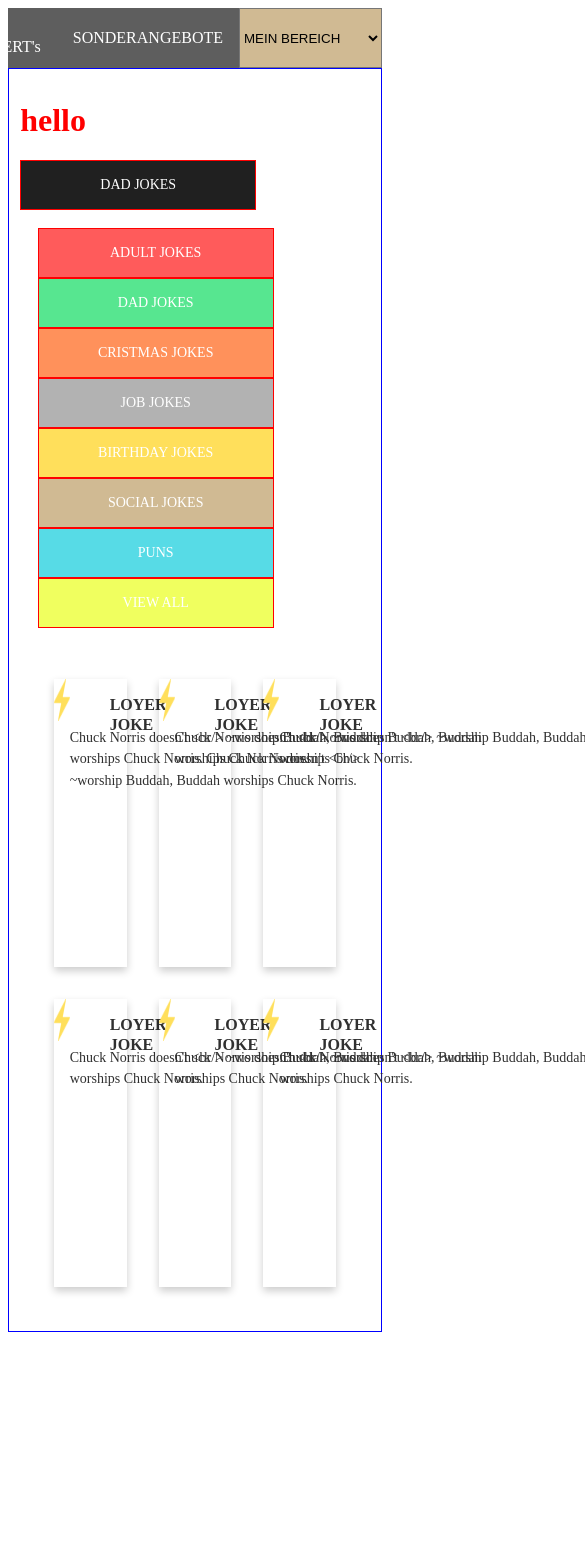
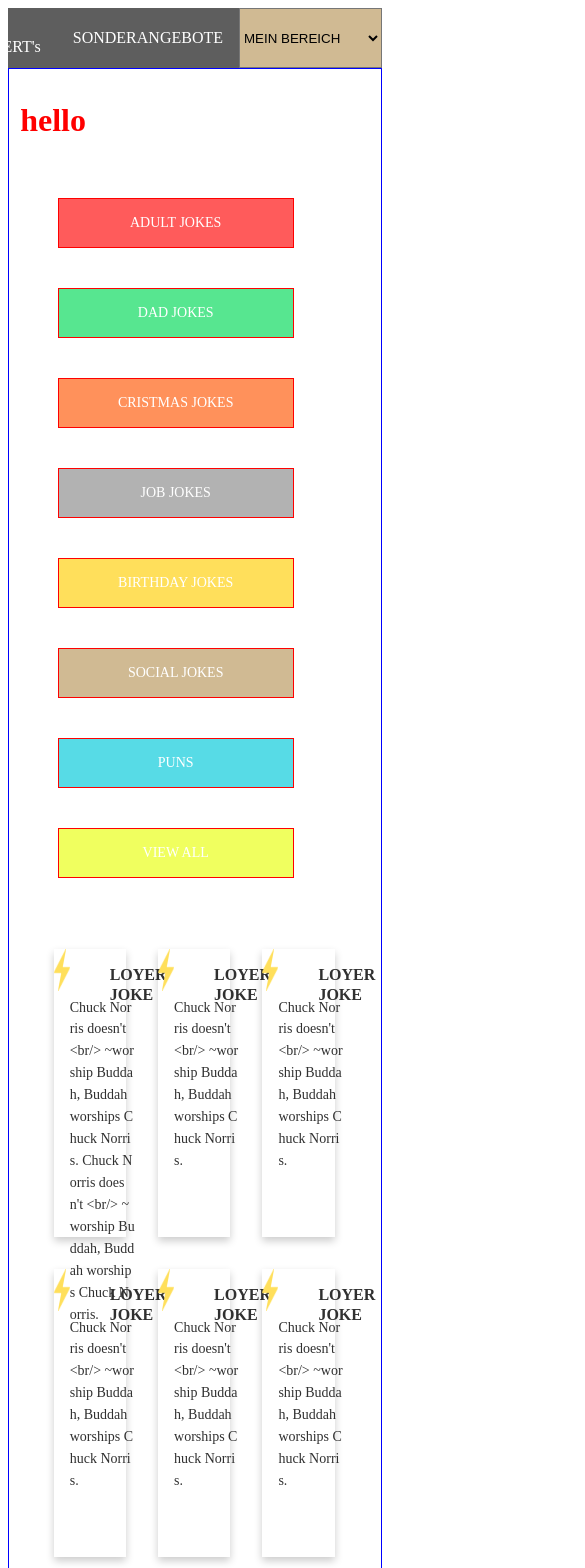
Before and after one commit to hamrouni-wajdi/chuck-jokes, a React app: page / in a window 390 px wide. Shown: the top 1568 px of the page, 585 px wide, since content can reach past the window. Before the commit the page ends 1340 px from the top, so only its background shows below. Built offline with nearby package versions, Linux system fonts and the light colour scheme; a web font is replaced by a local one.

Commit message:
made joke text responsive

```diff
--- a/src/App.js
+++ b/src/App.js
@@ -17,7 +17,6 @@ function App() {
       )} */}
       <div className="container">
         <h1> hello</h1>
-        <Button content="DAD JOKES" color="#202020"/>
         <ButtonContainer />
         <div className="jokes-container">
           <Joke
--- a/src/styles.scss
+++ b/src/styles.scss
@@ -106,11 +106,16 @@ color: #ffffff;
 .joke{
   box-shadow: 0 4px 8px 0 rgba(0,0,0,0.2);
   transition: 0.3s;
-  width: 23%;
+  max-width: 23%;
   flex-grow: 1;
   font-family: "Montserrat";
   margin: 16px;
   height: 18em;
+   p {
+    word-break: break-all;
+    display: inline-block;
+    max-width: 90%;
+   }
 }
 
 .jokes-container{
@@ -128,3 +133,7 @@ color: #ffffff;
  display: flex;
  flex-direction: row;
 }
+
+.button-container {
+  margin:20px;
+}
```
